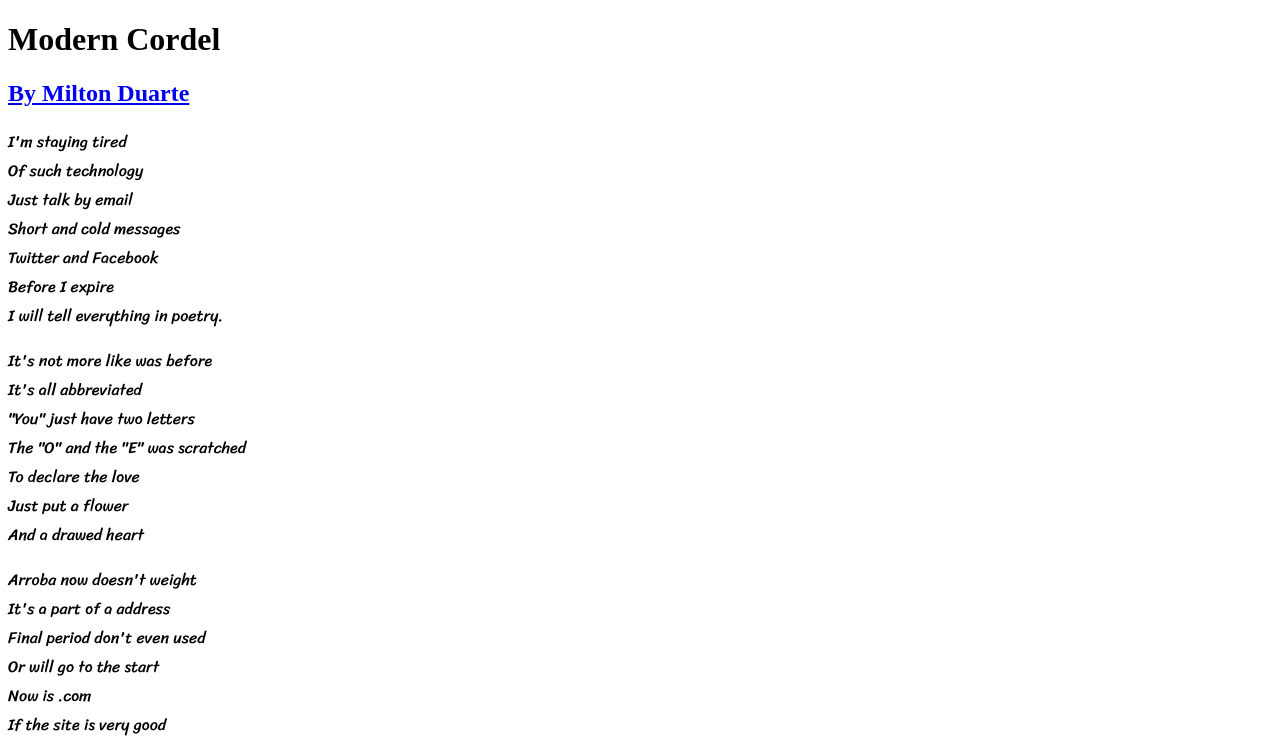
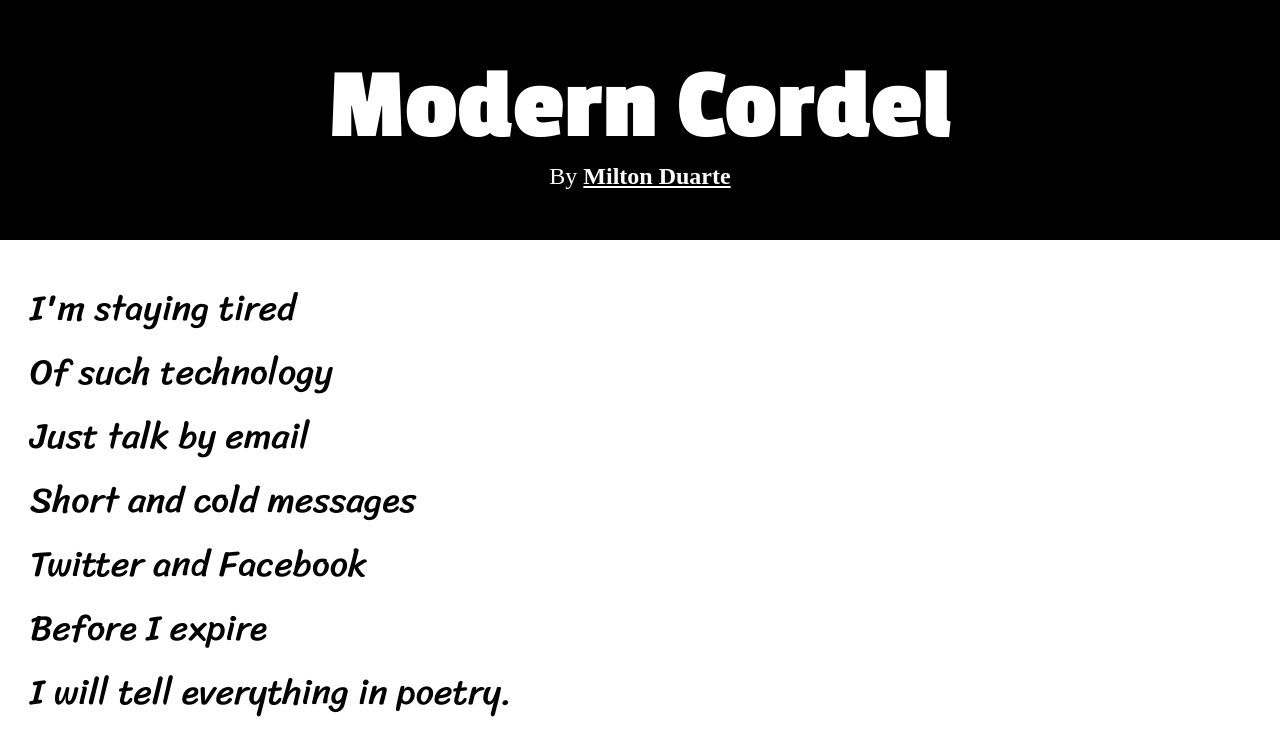
Before and after one commit to HiddenGeorge/Html-Css, a plain HTML site: page Desafios/d012/index.html in a window 1280 px wide. Shown: the top 745 px of the page. Drawn offline with Linux system fonts and the light colour scheme.

Commit message:
d012 complete(1.0)

```diff
--- a/Desafios/d012/index.html
+++ b/Desafios/d012/index.html
@@ -9,7 +9,7 @@
 <body>
     <header>
         <h1>Modern Cordel</h1>
-        <h2><a href="https://www.recantodasletras.com.br/poesias/3186743">By Milton Duarte</a></h2>
+        <h2>By <a href="https://www.recantodasletras.com.br/poesias/3186743" target="_blank" rel="external" style="font-weight: bolder;">Milton Duarte</a></h2>
     </header>
 
 
@@ -21,7 +21,7 @@
             Twitter and Facebook<br>
             Before I expire<br>
             I will tell everything in poetry.</p>
-        <div>
+        <div id="img001">
             <p>It's not more like was before<br>
                 It's all abbreviated<br>
                 "You" just have two letters<br>
@@ -45,7 +45,7 @@
             A kiss mean<br>
             To learn how stay<br>
             Decrypt this scribble</p>
-        <div>
+        <div id="img002">
             <p>I have longing of cards<br>
                 Writed with the own hands<br>
                 Sent in at the month of June<br>
@@ -73,7 +73,7 @@
 
 
     <footer>
-        Site created by me for the Cursoemvideo
+        Site created by <a href="https://github.com/HiddenGeorge"><strong>HiddenGeorge</strong></a> for the <a href="https://www.cursoemvideo.com"><strong>Cursoemvideo</strong></a>
     </footer>
 </body>
 </html>
--- a/Desafios/d012/style.css
+++ b/Desafios/d012/style.css
@@ -3,7 +3,70 @@
 @import url('https://fonts.googleapis.com/css2?family=Sriracha&display=swap');
 
 
+body {
+    margin: 0px;
+}
+
+  header {
+    background-color: black;
+  }
+
+  header > h1 {
+    font-family: 'Passion One';
+    color: white;
+    margin: 0px;
+    text-align: center;
+    padding: 50px 0px 0px 0px;
+    font-size: 8vw;
+  }
+
+  header > h2, header > h2 > a {
+    color: white;
+    margin: 0px;
+    padding: 0px 0px 50px 0px;
+    text-align: center;
+    font-weight: normal;
+  }
+
+  a:hover {
+    text-shadow: 0px 0px 10px white;
+  }
 
   main {
     font-family: Sriracha;
+    margin: 0px 30px;
+    font-size: 2.8vw;
   }
+
+  main > div {
+    background-color: black;
+    background-position: center center;
+    background-attachment: fixed;
+    background-repeat: no-repeat;
+
+    margin: 0px -30px;
+    padding: 15px 0px;
+    height: auto;
+    box-shadow: inset 0px 5px 10px rgba(0, 0, 0, 0.61);
+  }
+
+  main > div > p {
+    color: white;
+    background-color: rgba(0, 0, 0, 0.658);
+    margin: 30px 30px;
+    width: fit-content;
+  }
+
+  div#img001 {
+    background-image: url('images/background001.jpg');
+  }
+  div#img002 {
+    background-image: url('images/background002.jpg');
+  }
+
+  footer, footer > a {
+    color: white;
+    background-color: black;
+    text-align: center;
+    padding: 10px 0px;
+  }
```
